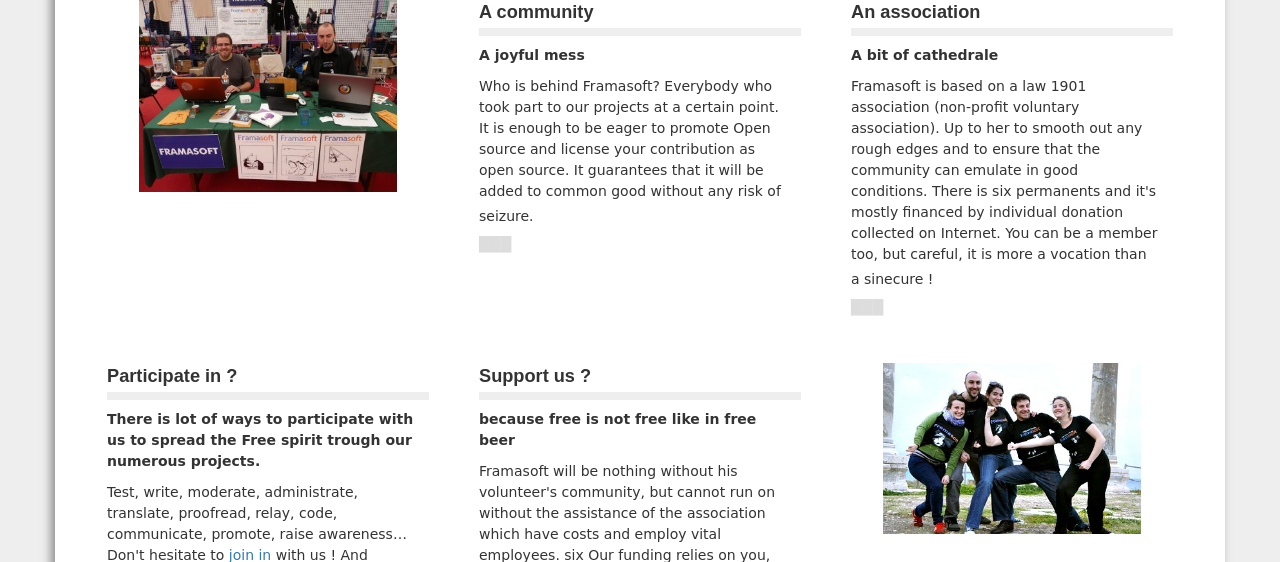
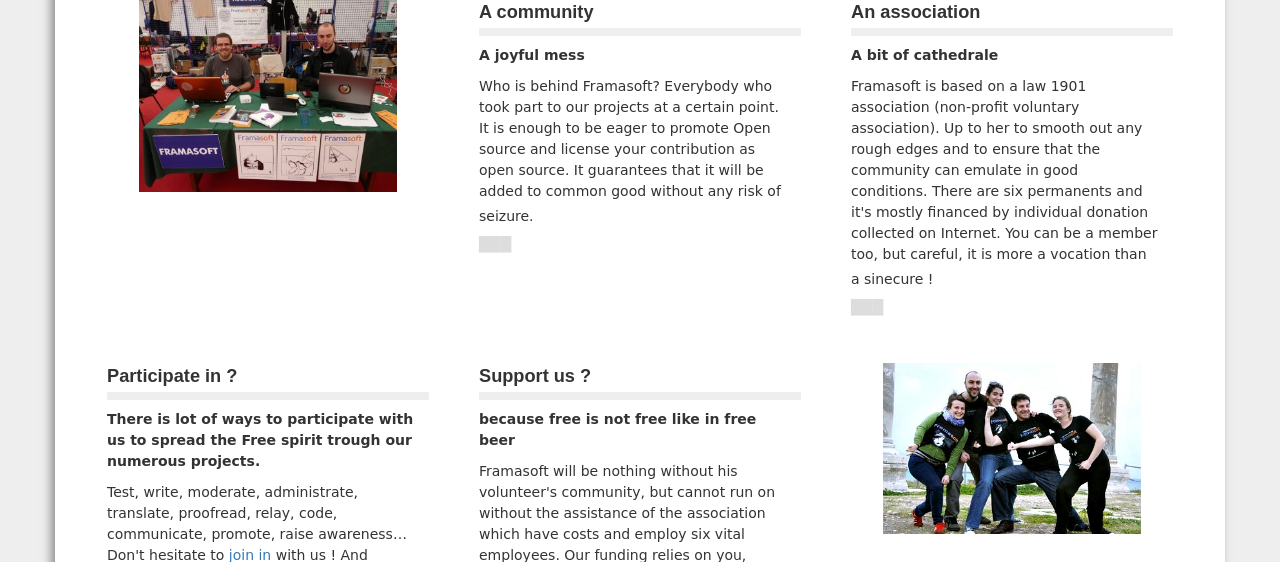
Before and after one commit to framasoft/accueil, a PHP site: page / in a window 1280 px wide. Shown: the part 1736-2298 px from the top of the page. Run offline with PHP 8.4, Linux system fonts and the light colour scheme; some libraries are stand-ins or nearby versions.

Commit message:
[i18n] typo + grammar

```diff
--- a/i18n/data.en.php
+++ b/i18n/data.en.php
@@ -657,7 +657,7 @@
 $t['pg2']['asso']['d']       = 'A bit of cathedrale';
 $t['pg2']['asso']['t']       = 'Framasoft is based on a law 1901 association (non-profit voluntary association).
                                 Up to her to smooth out any rough edges and to ensure that the community can emulate in good conditions.
-                                There is  '.$t['salaries']['t'].' permanents and it\'s mostly financed by individual donation
+                                There are '.$t['salaries']['t'].' permanents and it\'s mostly financed by individual donation
                                 collected on Internet. You can be a member too,
                                 but careful, it is more a vocation than a sinecure !';
 
@@ -670,8 +670,8 @@
 
 $t['pg2']['soutenir']['h']   = 'Support us ?';
 $t['pg2']['soutenir']['d']   = 'because free is not free like in free beer';
-$t['pg2']['soutenir']['t']   = 'Framasoft will be nothing without  his volunteer\'s community, but cannot run on without
-                                the assistance of the association which have costs and employ vital employees. '.$t['salaries']['t'].'
+$t['pg2']['soutenir']['t']   = 'Framasoft will be nothing without his volunteer\'s community, but cannot run on without
+                                the assistance of the association which have costs and employ '.$t['salaries']['t'].' vital employees.
                                 Our funding relies on you, which means every individual donation.
                                 <a href="'.$l['S'].'">If you think we deserve it…</a>';
 
```
